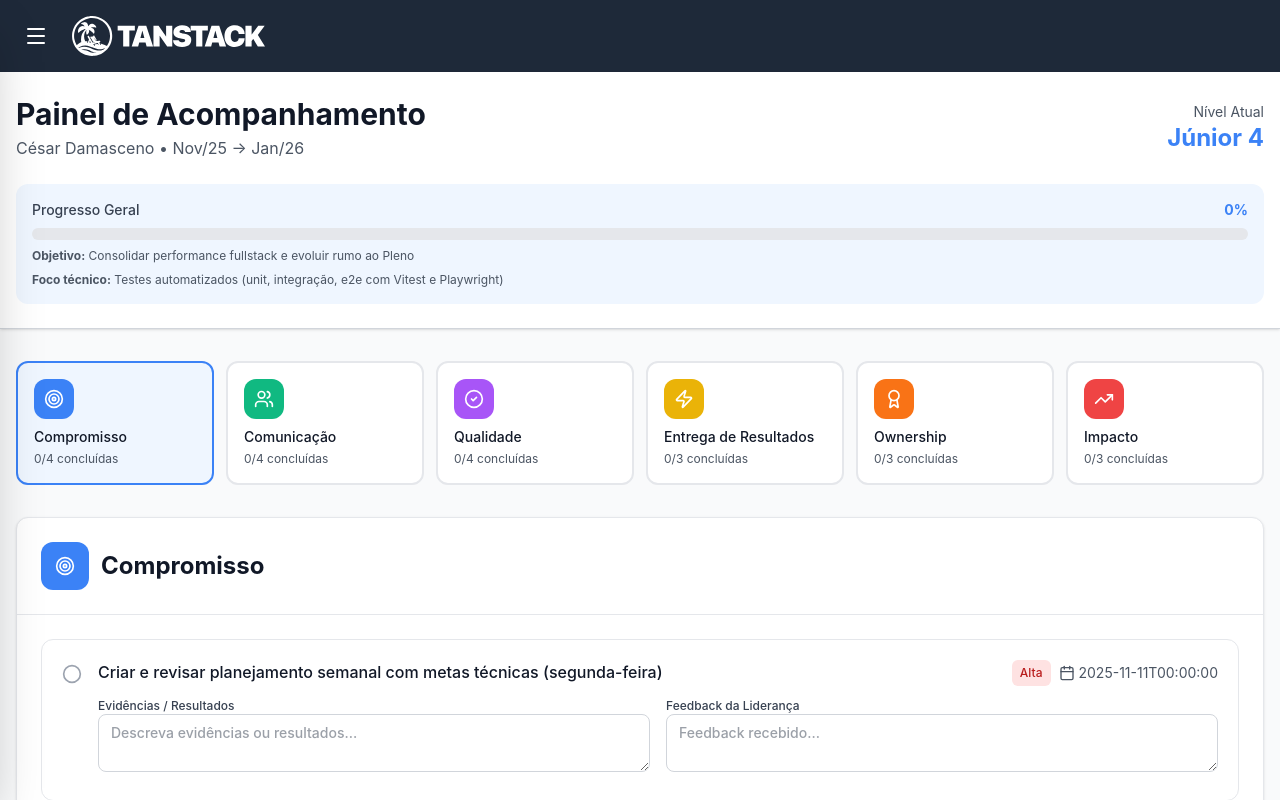
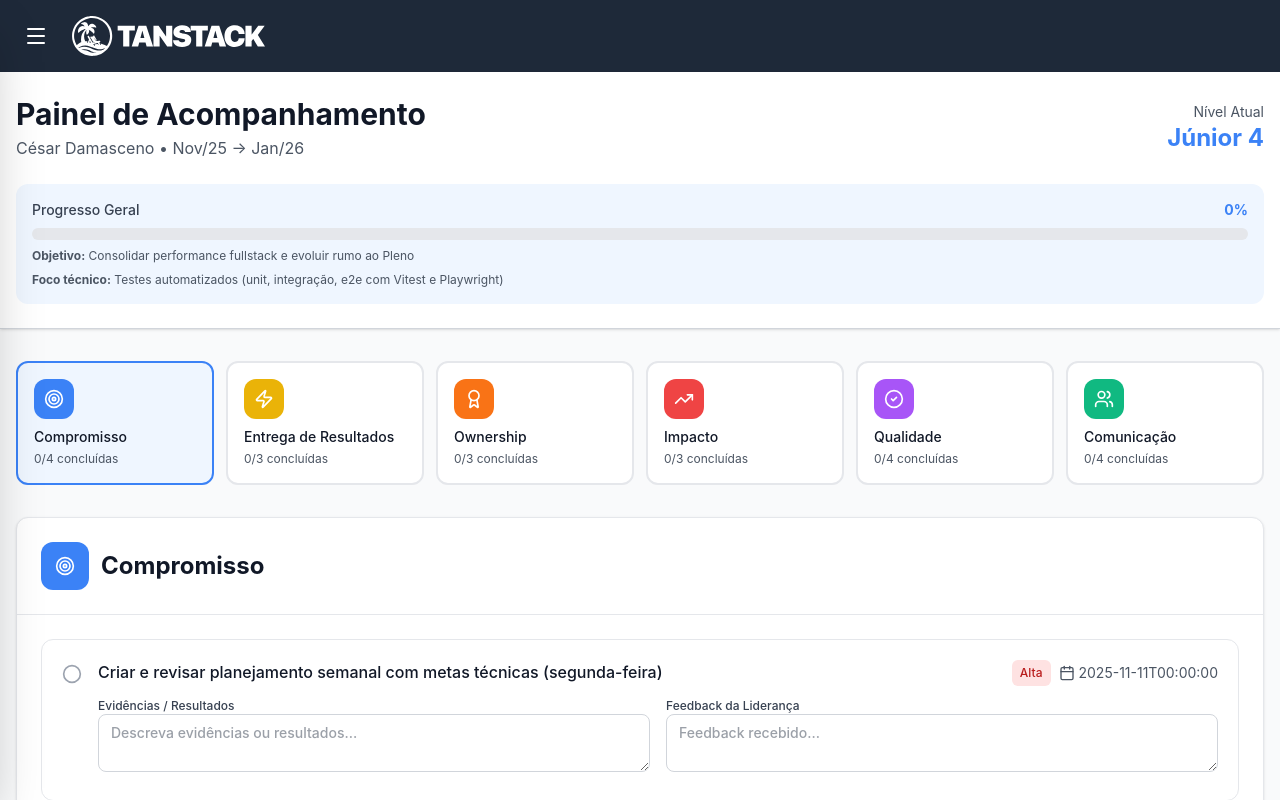
Before and after one commit to ManeMaria/monitoring_professional_performance, a React (Vite) app: page /painel/compromisso in a window 1280 px wide. Shown: the top 800 px of the page. Built offline with nearby package versions, Linux system fonts and the light colour scheme.

Commit message:
refactor: simplify category handling in PanelPage by consolidating category data structure

```diff
--- a/src/modules/panel/pages/Panel.tsx
+++ b/src/modules/panel/pages/Panel.tsx
@@ -13,20 +13,21 @@ import { useTasksData } from "@/modules/panel/stories";
 export const PanelPage = () => {
 	const { commitment, delivery, ownership, impact, quality, communication } =
 		useTasksData();
+	const categories = {
+		commitment,
+		delivery,
+		ownership,
+		impact,
+		quality,
+		communication,
+	};
 
 	const {
 		updateMonthProgressObservation,
 		monthProgress,
 		monthProgressOverall,
 	} = useMonthlyDataLocalStorage({
-		categories: {
-			commitment,
-			delivery,
-			ownership,
-			impact,
-			quality,
-			communication,
-		},
+		categories,
 	});
 
 	//TODO: criar loading com skeleton suspense
@@ -44,7 +45,7 @@ export const PanelPage = () => {
 			<PanelHeader overallProgress={monthProgressOverall} />
 			<div className="max-w-7xl mx-auto px-4 py-8">
 				{/* Category Navigation */}
-				<PanelCategoryNavigation categories={initialCategories} />
+				<PanelCategoryNavigation categories={categories} />
 				<Outlet />
 				{/* Monthly Progress */}
 				<PanelMonthlyProgressForm
```
